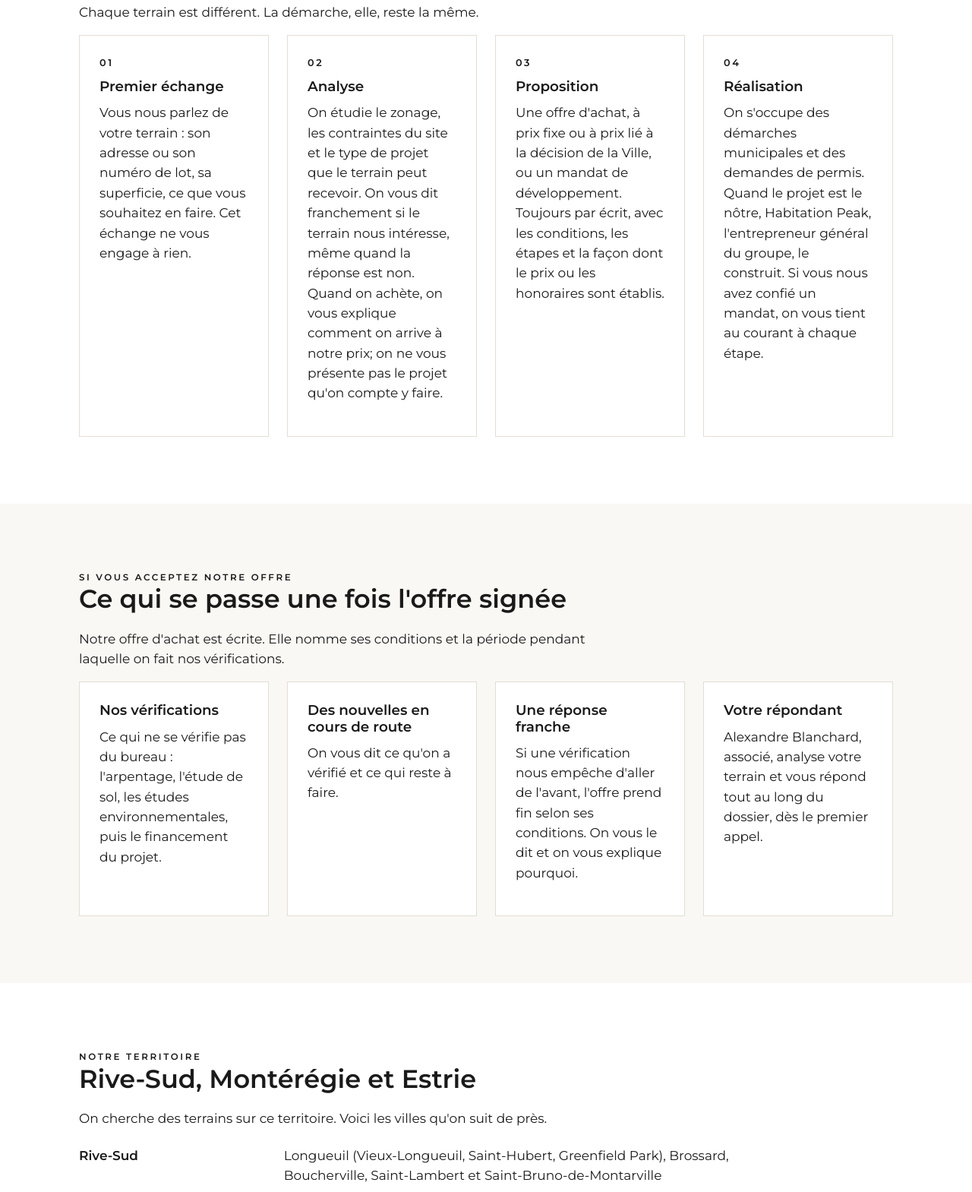
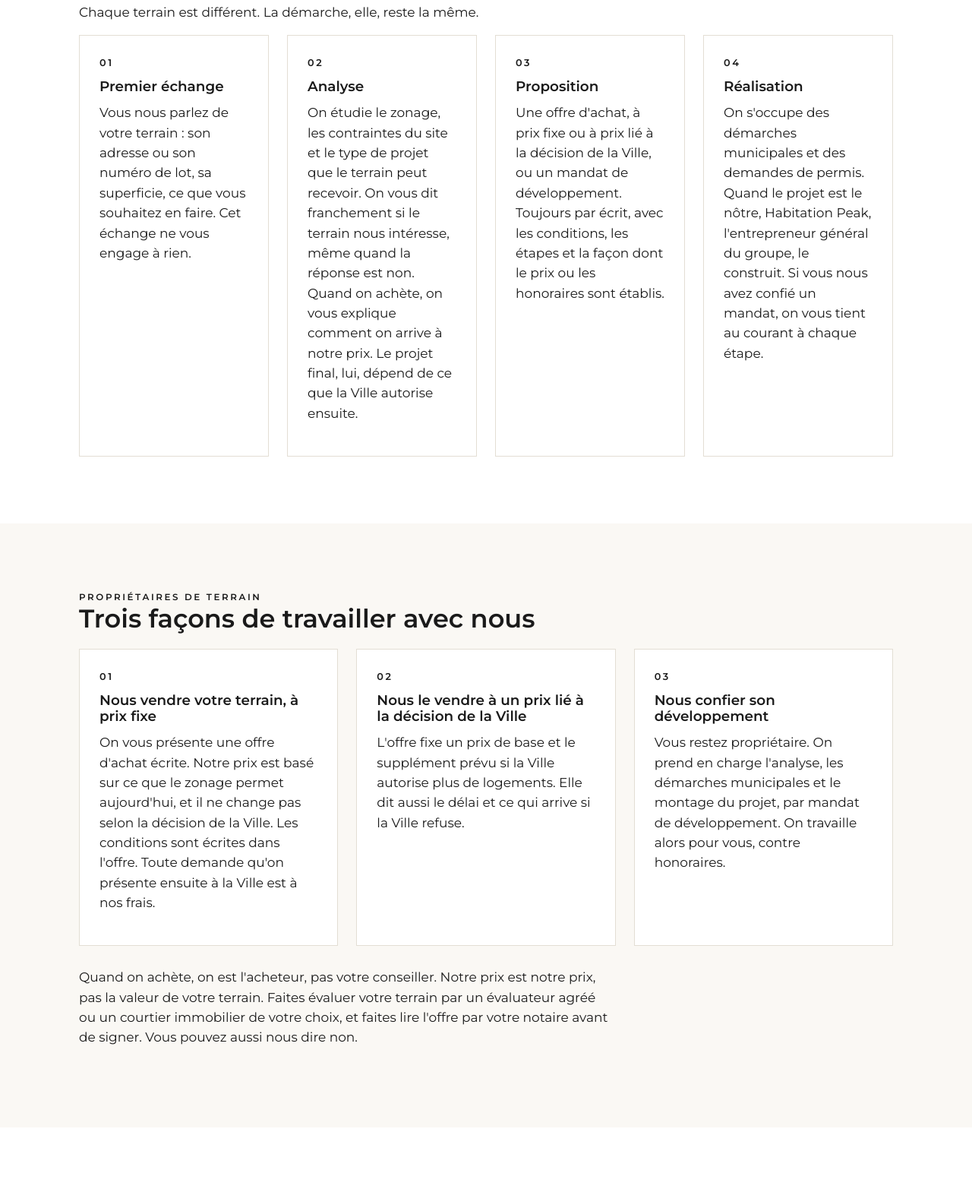
Before and after one commit to GroupePeak/visezlesommet, a plain HTML site: page capital/approche/index.html in a window 1280 px wide. Shown: the part 330-1899 px from the top of the page at 76% size. Drawn offline with Linux system fonts and the light colour scheme.

Commit message:
Site 0.8.1 : les trois façons reprises sur Notre approche, étape 2 reformulée
Co-Authored-By: Claude Fable 5.2 <noreply@anthropic.com>
Claude-Session: https://claude.ai/code/session_01GoUPj2iAZuDuQx7jvHZR4q

```diff
--- a/capital/approche/index.html
+++ b/capital/approche/index.html
@@ -10,8 +10,15 @@
 <header class="barre"><div class="wrap"><a class="marque" href="../../capital/"><img src="../../images/logo-cp-pointe.png" alt="" width="400" height="265"><span>Capital Peak</span></a><button class="menu-bouton" type="button" aria-expanded="false" aria-controls="menu">Menu</button><nav id="menu" aria-label="Navigation principale"><ul><li><a href="../../capital/">Accueil</a></li><li><a href="../../capital/qui-sommes-nous/">Qui sommes-nous</a></li><li><a href="../../capital/approche/" aria-current="page">Notre approche</a></li><li><a href="../../equipe/">Équipe</a></li><li><a href="../../capital/terrain/">Votre terrain</a></li><li class="autre-li"><a href="../../habitation/">Habitation Peak &rarr;</a></li></ul></nav></div></header>
 <main id="contenu">
 <section><div class="wrap"><div class="k">Notre approche</div><h1>Du terrain à l'immeuble, en quatre étapes</h1>
-<p>Chaque terrain est différent. La démarche, elle, reste la même.</p><div class="grille quatre"><div class="carte"><span class="n">01</span><h2 class="t3">Premier échange</h2><p>Vous nous parlez de votre terrain : son adresse ou son numéro de lot, sa superficie, ce que vous souhaitez en faire. Cet échange ne vous engage à rien.</p></div><div class="carte"><span class="n">02</span><h2 class="t3">Analyse</h2><p>On étudie le zonage, les contraintes du site et le type de projet que le terrain peut recevoir. On vous dit franchement si le terrain nous intéresse, même quand la réponse est non. Quand on achète, on vous explique comment on arrive à notre prix; on ne vous présente pas le projet qu'on compte y faire.</p></div><div class="carte"><span class="n">03</span><h2 class="t3">Proposition</h2><p>Une offre d'achat, à prix fixe ou à prix lié à la décision de la Ville, ou un mandat de développement. Toujours par écrit, avec les conditions, les étapes et la façon dont le prix ou les honoraires sont établis.</p></div><div class="carte"><span class="n">04</span><h2 class="t3">Réalisation</h2><p>On s'occupe des démarches municipales et des demandes de permis. Quand le projet est le nôtre, Habitation Peak, l'entrepreneur général du groupe, le construit. Si vous nous avez confié un mandat, on vous tient au courant à chaque étape.</p></div></div></div></section>
-<section class="teinte"><div class="wrap"><div class="k">Si vous acceptez notre offre</div><h2>Ce qui se passe une fois l'offre signée</h2>
+<p>Chaque terrain est différent. La démarche, elle, reste la même.</p><div class="grille quatre"><div class="carte"><span class="n">01</span><h2 class="t3">Premier échange</h2><p>Vous nous parlez de votre terrain : son adresse ou son numéro de lot, sa superficie, ce que vous souhaitez en faire. Cet échange ne vous engage à rien.</p></div><div class="carte"><span class="n">02</span><h2 class="t3">Analyse</h2><p>On étudie le zonage, les contraintes du site et le type de projet que le terrain peut recevoir. On vous dit franchement si le terrain nous intéresse, même quand la réponse est non. Quand on achète, on vous explique comment on arrive à notre prix. Le projet final, lui, dépend de ce que la Ville autorise ensuite.</p></div><div class="carte"><span class="n">03</span><h2 class="t3">Proposition</h2><p>Une offre d'achat, à prix fixe ou à prix lié à la décision de la Ville, ou un mandat de développement. Toujours par écrit, avec les conditions, les étapes et la façon dont le prix ou les honoraires sont établis.</p></div><div class="carte"><span class="n">04</span><h2 class="t3">Réalisation</h2><p>On s'occupe des démarches municipales et des demandes de permis. Quand le projet est le nôtre, Habitation Peak, l'entrepreneur général du groupe, le construit. Si vous nous avez confié un mandat, on vous tient au courant à chaque étape.</p></div></div></div></section>
+<section class="teinte" id="facons"><div class="wrap"><div class="k">Propriétaires de terrain</div><h2>Trois façons de travailler avec nous</h2>
+<div class="grille">
+<div class="carte"><span class="n">01</span><h3>Nous vendre votre terrain, à prix fixe</h3><p>On vous présente une offre d'achat écrite. Notre prix est basé sur ce que le zonage permet aujourd'hui, et il ne change pas selon la décision de la Ville. Les conditions sont écrites dans l'offre. Toute demande qu'on présente ensuite à la Ville est à nos frais.</p></div>
+<div class="carte"><span class="n">02</span><h3>Nous le vendre à un prix lié à la décision de la Ville</h3><p>L'offre fixe un prix de base et le supplément prévu si la Ville autorise plus de logements. Elle dit aussi le délai et ce qui arrive si la Ville refuse.</p></div>
+<div class="carte"><span class="n">03</span><h3>Nous confier son développement</h3><p>Vous restez propriétaire. On prend en charge l'analyse, les démarches municipales et le montage du projet, par mandat de développement. On travaille alors pour vous, contre honoraires.</p></div>
+</div>
+<p style="margin-top:28px">Quand on achète, on est l'acheteur, pas votre conseiller. Notre prix est notre prix, pas la valeur de votre terrain. Faites évaluer votre terrain par un évaluateur agréé ou un courtier immobilier de votre choix, et faites lire l'offre par votre notaire avant de signer. Vous pouvez aussi nous dire non.</p></div></section>
+<section><div class="wrap"><div class="k">Si vous acceptez notre offre</div><h2>Ce qui se passe une fois l'offre signée</h2>
 <p>Notre offre d'achat est écrite. Elle nomme ses conditions et la période pendant laquelle on fait nos vérifications.</p>
 <div class="grille quatre">
 <div class="carte"><h3>Nos vérifications</h3><p>Ce qui ne se vérifie pas du bureau : l'arpentage, l'étude de sol, les études environnementales, puis le financement du projet.</p></div>
@@ -19,7 +26,7 @@
 <div class="carte"><h3>Une réponse franche</h3><p>Si une vérification nous empêche d'aller de l'avant, l'offre prend fin selon ses conditions. On vous le dit et on vous explique pourquoi.</p></div>
 <div class="carte"><h3>Votre répondant</h3><p>Alexandre Blanchard, associé, analyse votre terrain et vous répond tout au long du dossier, dès le premier appel.</p></div>
 </div></div></section>
-<section id="territoire"><div class="wrap"><div class="k">Notre territoire</div><h2>Rive-Sud, Montérégie et Estrie</h2>
+<section id="territoire" class="teinte"><div class="wrap"><div class="k">Notre territoire</div><h2>Rive-Sud, Montérégie et Estrie</h2>
 <p>On cherche des terrains sur ce territoire. Voici les villes qu'on suit de près.</p>
 <dl class="territoire"><dt>Rive-Sud</dt><dd>Longueuil (Vieux-Longueuil, Saint-Hubert, Greenfield Park), Brossard, Boucherville, Saint-Lambert et Saint-Bruno-de-Montarville</dd><dt>Vallée du Richelieu</dt><dd>Chambly, Richelieu, Saint-Jean-sur-Richelieu, Mont-Saint-Grégoire, Saint-Basile-le-Grand, Belœil et Otterburn Park</dd><dt>Rouville et Saint-Hyacinthe</dt><dd>Marieville, Saint-Césaire, Saint-Paul-d'Abbotsford, Saint-Pie, Sainte-Madeleine et Saint-Hyacinthe</dd><dt>Granby et les environs</dt><dd>Granby, Saint-Alphonse-de-Granby, Roxton Pond, Bromont et Waterloo</dd><dt>Brome-Missisquoi</dt><dd>Farnham, Cowansville et Bedford</dd></dl>
 <p>Votre terrain est ailleurs en Montérégie ou en Estrie? Appelez-nous quand même.</p>
```
Also changed, not shown: capital/index.html (+2 -2 lines).
